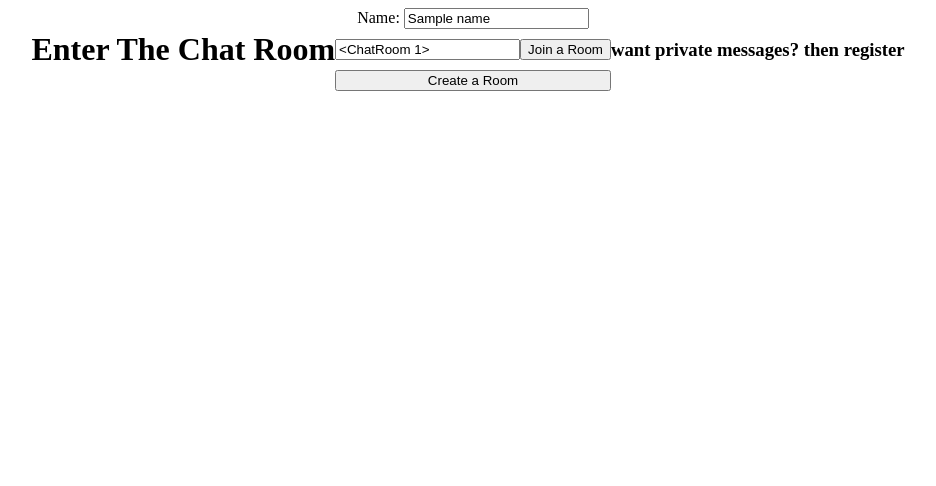
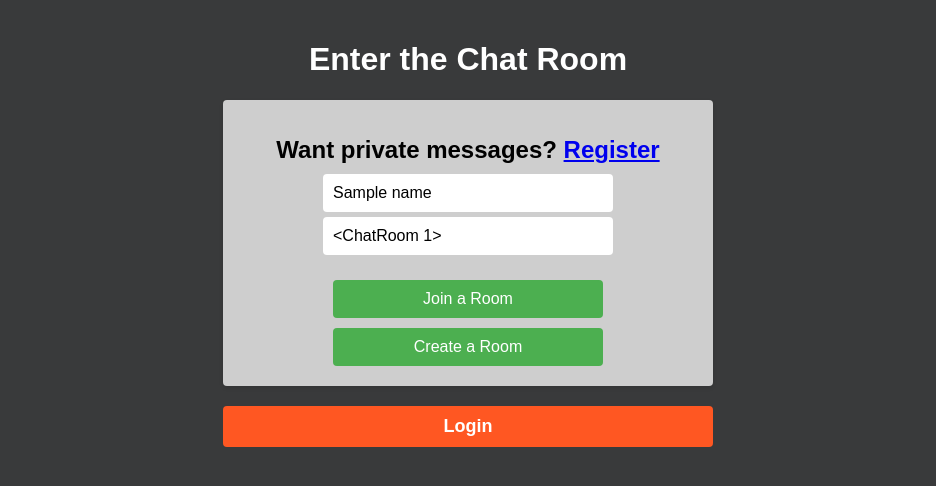
Before and after one commit to YoanVasilev/Chatsite, a Flask app: template templates/index.html in a window 1280 px wide. Shown: the top 486 px of the page, without its empty margins (172-1108 px from the left). Run offline with Flask 3, Linux system fonts and the light colour scheme; tables that the repository leaves empty hold one stand-in row (values such as "Sample post"); the template is opened without the code that fills it: values that come from a table or form of the project are taken from there, most other values are stand-ins (such as "Sample title", 1, 10 or a date in 2020); some libraries are stand-ins or nearby versions.

Commit message:
site fixed and everything working

```diff
--- a/app.py
+++ b/app.py
@@ -26,9 +26,6 @@ rooms = {}
 login_manager = LoginManager()
 login_manager.init_app(app)
 
-##@user_logged_in.connect
-##def handle_user_logged_in(sender, user, **kwargs):  saving this for later in order to see if a user is online or not
-##    online_users.add(user.id)
 
 class User(db.Model, UserMixin):
     __tablename__ = 'users'
@@ -76,11 +73,6 @@ def generate_code(length):
 
 @app.route("/", methods=["POST", "GET"])
 def index():
-
-    #if current_user.is_authenticated:
-        #join_room(current_user.username)
-    #else:
-        #join_room(session['username'])
 
     if request.method == ("POST"):
 
@@ -213,18 +205,20 @@ def register():
 @app.route("/room/<room>")
 def room(room):
 
-    if current_user.is_authenticated: # going to a private chat room
+    if current_user.is_authenticated:
         if current_user.chatroom_id is None:
-            print("current user chatroom_id is none, hopefully u dont go private")
             room = room
-            if room is None or session.get("name") is None:
-                return redirect(url_for("index"))
+            if room not in rooms:
+                print('user is in a public room that doesnt exist')
+                return redirect(url_for('index'))
             return render_template("room.html", code=room, sent_messages=rooms[room]["messages"])
         if current_user.chatroom_id is not None:
             room_from_id = ChatRoom.query.filter_by(id=current_user.chatroom_id).first()
             if room_from_id.name != room:
-                print("user has chatroom_id but its not the one expected")
-                return render_template("index.html", error="user has chatroom_id but its not the one expected")
+                print("user has chatroom_id but its not the one expected (most likely didnt clear on disconnect)")
+                current_user.chatroom_id = None
+                db.session.commit()
+                return redirect(url_for("index"))
 
         chatroom = ChatRoom.query.filter_by(name=room).first()
         room_messages = db.session.query(ChatMessage.content, User.username).join(User, ChatMessage.sender_id == User.id)\
@@ -239,11 +233,14 @@ def room(room):
         return render_template("room.html", room_messages=room_messages, current=current_user, friend = friend.username, user_room = room_from_id.name, room=room)
 
     else:
-        room = session.get("room")
-    if room is None or session.get("name") is None or room not in rooms:
-        render_template("index.html", error="something went wrong")
+        if room not in rooms:
+                print('user is in a public room that doesnt exist')
+                return redirect(url_for('index'))
+        room = session['room']
+        if room is None or session.get("name") is None or room not in rooms:
+            render_template("index.html", error="something went wrong")
 
-    return render_template("room.html", code=room, sent_messages=rooms[room]["messages"])
+        return render_template("room.html", code=room, sent_messages=rooms[room]["messages"])
 
 @socketio.on("invite")
 def handle_invite(data): # this code is intended to run by the sender
@@ -253,6 +250,8 @@ def handle_invite(data): # this code is intended to run by the sender
     recipient = User.query.filter_by(username=recipient_username).first()
     if recipient is not None:
         chatroom = ChatRoom.query.filter_by(user1_id=sender.id, user2_id=recipient.id).first()
+        if chatroom is None:
+            chatroom = ChatRoom.query.filter_by(user1_id=recipient.id, user2_id=sender.id).first()
         if chatroom is None:
             room = generate_code(5)
             new_chatroom = ChatRoom(name=room, user1_id=sender.id, user2_id=recipient.id)
@@ -276,11 +275,7 @@ def handle_invite(data): # this code is intended to run by the sender
         join_room(chatroom.name)
         socketio.emit('accept_invite', {'room_name': chatroom.name}, room=session_sids[recipient.id])
         socketio.emit('redirect_to_chat', {'room_name': chatroom.name}, room=session_sids[sender.id])
-            #if not sender_username:
-              #  return render_template("main.html", error="sender_username didnt get value from current_user")
 
-        #message = f'{sender_username} is inviting you to chat'
-        #emit('receive_invite', {"message" : message, "sender_username" : sender_username}, room=recipient_sid)
     else:
         print("recipient is not online")
         render_template("index.html", error="Recipient is not online")
@@ -338,20 +333,13 @@ def connect(auth):
         join_room(location_chatroom.name)
         print(f"{current_user.username} connected to a private chat room")
         send({"name": current_user.username, "message" : "has entered the room"}, to=location_chatroom.name)
-        return
-        #else:
-        #    print("user is not from that room")
-        #    return
-    elif current_user.is_authenticated and len((request.referrer).split("/")[-1]) == 4:
-        session_sids[current_user.id] = request.sid
-        #join_room(current_user.username)
-        print(f"{current_user.username} connected to a public chat")
 
 
     else:
-        if current_user is not None:
+        if current_user.is_authenticated:
             session_sids[current_user.id] = request.sid
-            print(f"{current_user.username} went to main page and connected")
+            print(f"{current_user.username} connected")
+
         room = session.get("room")
         name = session.get("name")
         if not room or not name:
@@ -365,36 +353,40 @@ def connect(auth):
         print(f"the name of the room is {(request.referrer).split('/')[-1]} and its length is {len((request.referrer).split('/')[-1])}")
         rooms[room]["members"] += 1
         print(f"{name} joined room {room}")
-        return
+
 
 
 
 @socketio.on("disconnect")
 def disconnect():
-    #if current_user.is_authenticated and current_user.chatroom_id is not None:
     if current_user.is_authenticated and len((request.referrer).split("/")[-1]) == 5:
         print(f"{current_user.username} is disconnecting from a private chat room")
         chatroom = ChatRoom.query.filter_by(id=current_user.chatroom_id)
-        #leave_room(chatroom.name)
-        #current_user.chatroom_id = None
-        #db.session.commit()
-        #send({"name": current_user.username, "message" : "has left the room"}, to=chatroom.name)
-        #session_sids.pop(current_user.id, None)
+        leave_room(chatroom.name)
+        print(f"{current_user.username} has left the public room {(request.referrer).split('/')[-1]}")
+        send({"name": current_user.username, "message" : "has left the room"}, to=chatroom.name)
+        current_user.chatroom_id = None
+        db.session.commit()
+        send({"name": current_user.username, "message" : "has left the room"}, to=chatroom.name)
+        session_sids.pop(current_user.id, None)
+
     elif len((request.referrer).split("/")[-1]) == 4:
-        print(f"{session.get('name')} is disconnecting and has no chatroom_id")
+        if current_user.chatroom_id is not None:
+            current_user.chatroom_id = None
+            return redirect(url_for('index'))
 
         room = session.get("room")
         name = session.get("name")
-        leave_room(room) # see what happens with this
+        leave_room(room)
 
         if room in rooms:
             rooms[room]["members"] -= 1
             if rooms[room]["members"] <= 0:
                 del rooms[room]
 
-        send({"name": name, "message" : "has left the room"}, to=room)
-        print(f"{name} has left room {room}")
-        if current_user:
+        send({"name": name, "message": "has left the room"}, to=room)
+        print(f"{name} has left the public room {room}")
+        if current_user.is_authenticated:
             session_sids.pop(current_user.id, None)
 
 
--- a/static/css/style.css
+++ b/static/css/style.css
@@ -1,26 +1,192 @@
+/*
 .content {
     display: flex;
     align-items: center;
     justify-content: center;
 }
+*/
 
-.buttons {
+body {
+    font-family: Arial, sans-serif;
+    background-color: #393a3b;
+    margin: 0;
+    padding: 20px;
+    display: flex;
+    justify-content: center;
+    align-items: center;
+    height: 80%;
+  }
+
+  h2, .header {
+    color: #ffffff;
+    text-align: center;
+  }
+
+  .container {
     display: flex;
     flex-direction: column;
     align-items: center;
-    justify-content: center;
-    gap: 10px;
-}
+  }
 
-.join {
-    display: flex;
-    flex-direction: row;
+  .form-container {
+    background-color: #cecece;
+    padding: 20px;
+    border-radius: 4px;
+    box-shadow: 0 2px 4px rgba(0, 0, 0, 0.1);
+    margin-bottom: 20px;
+    width: 450px; /* Adjust the width as needed */
+  }
+
+  .form-container h1 {
+    font-size: 24px;
+    margin-bottom: 10px;
+    text-align: center;
+  }
+
+  .form-container .input-container {
+    margin-bottom: 20px;
+  }
+
+  .form-container input[type="text"],
+  .form-container button[type="submit"],
+  .form-container button[type="button"] {
+    display: block;
+    width: 60%;
+    padding: 10px;
+    font-size: 16px;
+    border: none;
+    border-radius: 4px;
+    margin: 0 auto;
+  }
+
+  .form-container button[type="submit"] {
+    margin-top: 10px;
+    background-color: #4caf50;
+    color: #fff;
+    cursor: pointer;
+  }
+
+  .form-container.create-form button[type="submit"] {
+    background-color: #2196f3;
+  }
+
+  .form-container.invite-form button[type="button"] {
+    background-color: #1a1a1a;
+    color: #ffffff;
+  }
+
+  ul li {
+
+    color: #ffffff;
+    font-size: large;
+
+  }
+
+  .logout-btn, .login-btn {
+    display: block;
     width: 100%;
-}
+    padding: 10px;
+    background-color: #ff5722;
+    color: #fff;
+    border: none;
+    border-radius: 4px;
+    cursor: pointer;
+    font-size: large;
+    font-weight:bold;
+  }
 
-.create-btn {
-    width: 100%;
-}
+  .form-container input[type="text"] {
+    margin-bottom: 5px;
+  }
+
+
+  button[type="submit"]:hover,
+  button[type="button"]:hover {
+    transform: scale(0.98);
+  }
+
+    button[type="submit"]:active,
+    button[type="logout"]:active,
+    button[type="button"]:active,
+    button[type="invite"]:active,
+    button[type="logout"]:focus,
+    button[type="submit"]:focus,
+    button[type="button"]:focus {
+      transform: scale(0.95);
+      transition: transform 0.2s ease;
+    }
+
+    .logout-btn:active {
+        transform: scale(0.70);
+        transition: transform 0.2s ease;
+      }
+
+
+      .logout-btn:focus {
+        transform: scale(0.70);
+        transition: transform 0.2s ease;
+      }
+
+      .button-link {
+        text-decoration: none;
+      }
+
+      .login-btn:active {
+        transform: scale(0.70);
+        transition: transform 0.2s ease;
+      }
+
+
+      .login-btn:focus {
+        transform: scale(0.70);
+        transition: transform 0.2s ease;
+      }
+
+    .reg-link {
+        color:white;
+    }
+
+    .input-container {
+        margin-bottom: 20px;
+        display: flex;
+        flex-direction: column;
+        align-items: center;
+      }
+
+      .form-group {
+        margin-bottom: 15px;
+      }
+
+      .form-control {
+        width: 100%;
+        padding: 10px;
+        font-size: 16px;
+        border: 1px solid #ccc;
+        border-radius: 4px;
+        margin-top:10%;
+      }
+
+      .btn-primary {
+        display: flex;
+        flex-direction: column;
+        align-items: center;
+        display: block;
+        width: 100%;
+        padding: 10px;
+        font-size: 16px;
+        color: #fff;
+        background-color: #007bff;
+        border: none;
+        border-radius: 4px;
+        cursor: pointer;
+        margin-top: 20%;
+        margin-left:5%;
+      }
+
+      .btn-primary:hover {
+        background-color: #0069d9;
+      }
+
 
 .message-box {
     border-color: black;
@@ -33,8 +199,12 @@
     flex-direction: column;
     width: 80vw;
     align-items: stretch;
+}
 
+div.message-box h2.chat-title {
+    color: black!important;
 }
+
 
 .messages {
     overflow-y: scroll;
@@ -48,15 +218,11 @@
 
 }
 
-h2 {
-    text-align: center;
-
-}
-
 #message {
     flex: 1;
 }
 
+/*
 .text {
     display: flex;
     flex-direction: row;
@@ -66,6 +232,8 @@ h2 {
     padding-right: 10px;
 
 }
+*/
+
 
 .muted {
     font-size: 10px;
--- a/templates/index.html
+++ b/templates/index.html
@@ -1,38 +1,53 @@
 {% extends 'base.html' %}
 {% block content %}
   {% if current_user.is_authenticated %}
-    <h2>Logged in as {{ current_user.username }}</h2>
-    <form method="post" class="buttons" name="Join a public room by code or create one">
-      <h1> Enter A Chat Room</h1>
-      <div class="join">
-        <input type="text" placeholder="Room Code" name="code" value="{{code}}"/>
-        <button type="submit" name="join" >Join a Room</button>
+  <h2>Logged in as <strong>{{ current_user.username }}</strong></h2>
+
+    <!-- Form for joining or creating a public room -->
+    <div class="form-container join-form">
+    <form method="post" class="buttons">
+      <h1>Enter a Chat Room</h1>
+      <div class="input-container" class="join">
+        <input type="text" placeholder="Room Code" name="code" value="{{ code }}"/>
       </div>
+      <button type="submit" name="join" class="join">Join a Room</button>
       <button type="submit" name="create" class="create-btn">Create a Room</button>
+    </div>
     </form>
 
-    <form method="post" class="invite" name="form for inviting a person for a 1 on 1 chat">
-      <h2>Invite a person to 1 on 1 chat room</h2>
-      <input type="text" placeholder="recipient" name="username" id="recipient"/>
-      <button type="button" name="invite" onclick="sendInvite()" id="invite-btn"> Invite </button>
-    </form>
+    <!-- Form for inviting a person to a 1 on 1 chat room -->
+    <div class="form-container invite-form">
+      <h1>Invite a Person to 1 on 1 Chat Room</h1>
+      <div class="input-container">
+        <input type="text" placeholder="Recipient" name="username" id="recipient"/>
+      </div>
+      <button type="button" name="invite" onclick="sendInvite()">Invite</button>
+    </div>
+
+    <!-- Logout buttons -->
+    <a href="{{ url_for('logout') }}" class="button-link">
+      <button type="button" type="logout" class="logout-btn">Logout</button>
+    </a>
+
   {% else %}
-    <h1>Enter The Chat Room</h1>
-    <form method="post" class="buttons">
-        <div>
-            <label>Name:</label>
-            <input type="text" placeholder="Pick a name" name="name" value="{{name}}"/>
-        </div>
-        <div class="join">
-            <input type="text" placeholder="Room Code" name="code" value="{{code}}"/>
-            <button type="submit" name="join" >Join a Room</button>
-        </div>
-        <button type="submit" name="create" class="create-btn">Create a Room</button>
-    </form>
-    <h3>
-      want private messages?
-      then register
-    </h3>
+  <h1 class="header">Enter the Chat Room</h2>
+
+  <!-- Form for joining or creating a public room -->
+  <div class="form-container join-form">
+  <form method="post" class="buttons">
+    <h1>Want private messages? <a href="{{ url_for('register') }}">Register</a></h1>
+    <div class="input-container" class="join">
+      <input type="text" placeholder="Pick a name" name="name" value="{{name}}"/>
+      <input type="text" placeholder="Room Code" name="code" value="{{ code }}"/>
+    </div>
+    <button type="submit" name="join" class="join">Join a Room</button>
+    <button type="submit" name="create" class="create-btn">Create a Room</button>
+  </div>
+  </form>
+
+  <a href="{{ url_for('login') }}" class="button-link">
+  <button type="login" class="login-btn">Login</button>
+  </a>
   {% endif %}
 
 
--- a/templates/room.html
+++ b/templates/room.html
@@ -3,7 +3,7 @@
 {% if current_user.is_authenticated and user_room == room %}
 <head><script src="{{ url_for('static', filename='private_chat_script.js') }}"></script></head>
     <div class="message-box">
-        <h2>Chat with {{friend}}</h2>
+        <h2 class="chat-title">Chat with {{friend}}</h2>
         <div class="messages" id="messages"></div>
         <div class="inputs">
             <input type="text" rows="3" placeholder="Message" name="message" id="message"/>
@@ -19,7 +19,7 @@
 {% else %}
 <head><script src="{{ url_for('static', filename='public_chat_script.js') }}"></script></head>
     <div class="message-box">
-        <h2>Chat Room: {{code}}</h2>
+        <h2 class="chat-title">Chat Room: {{code}}</h2>
         <div class="messages" id="messages"></div>
         <div class="inputs">
             <input type="text" rows="3" placeholder="Message" name="message" id="message"/>
```
Also changed, not shown: templates/login.html (+6 -2 lines), instance/database.db, 9 other files.
